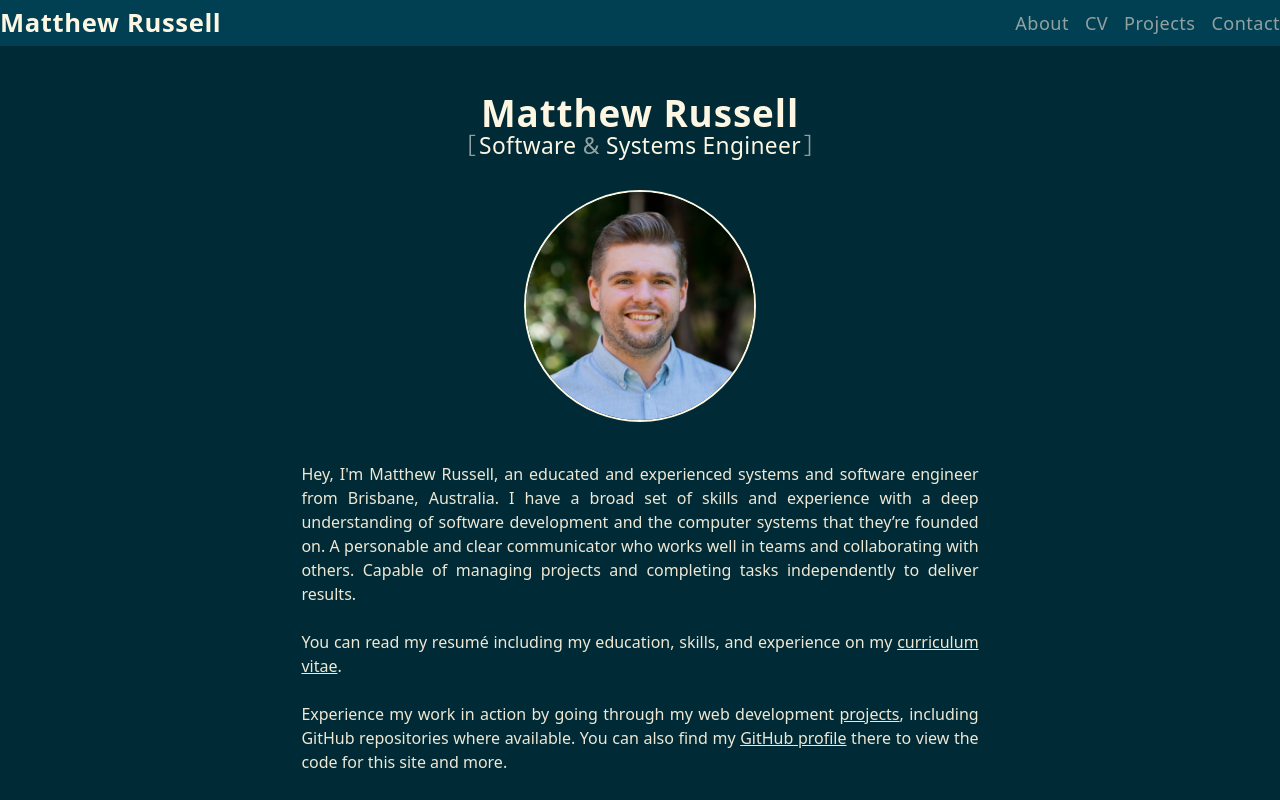
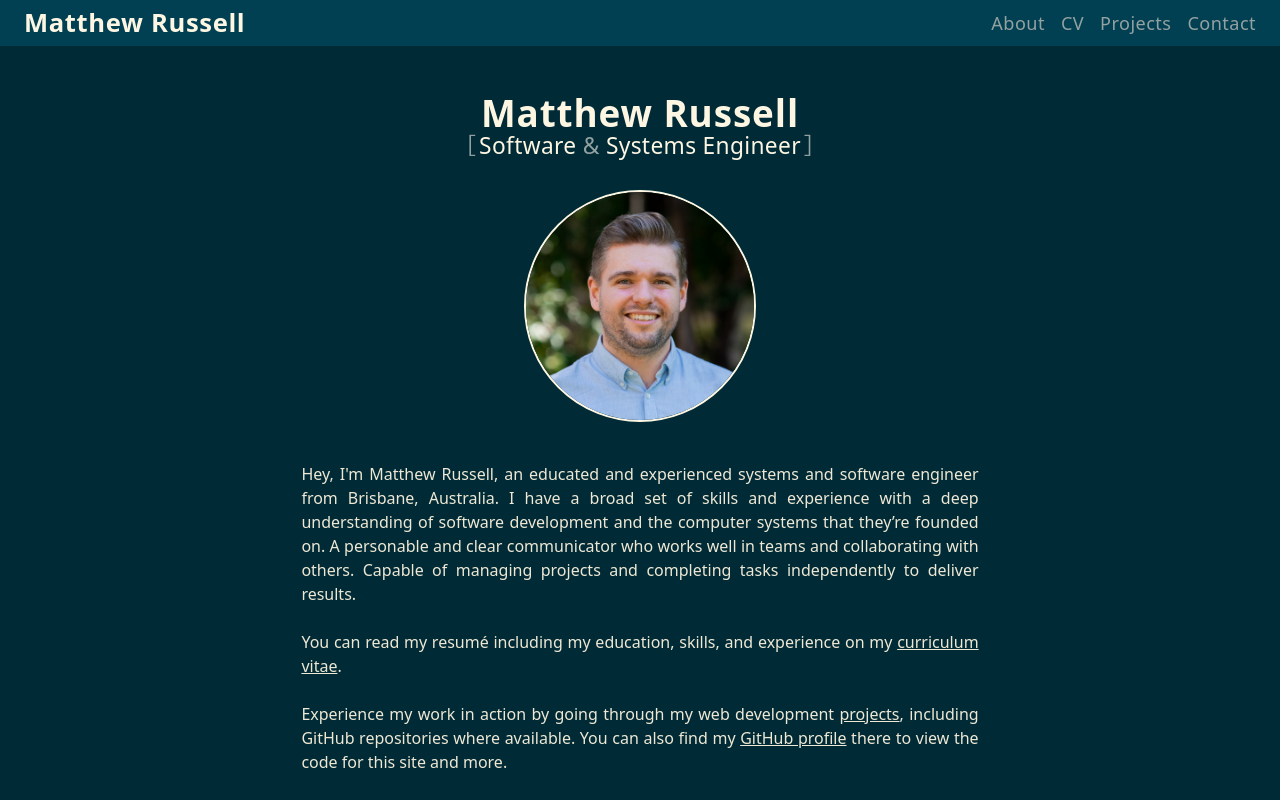
Before and after one commit to mjrussell91/mjrussell-net, an Angular app: page / in a window 1280 px wide. Shown: the top 800 px of the page. Built offline with nearby package versions, Linux system fonts and the light colour scheme.

Commit message:
header padding

```diff
--- a/src/app/header/header.html
+++ b/src/app/header/header.html
@@ -1,5 +1,5 @@
 <header class="bg-blue-1"> <!--  sm:grid-rows-2 -->
-    <div class="container mx-auto grid md:grid-cols-2 mb-4 md:mb-6 items-center py-1">
+    <div class="container mx-auto md:px-6 grid md:grid-cols-2 mb-4 md:mb-6 items-center py-1">
         <div>
             <h1 class="font-bold tracking-[0.025em] text-[1.6em] text-center md:text-left align-middle">Matthew Russell</h1>
         </div>
```
